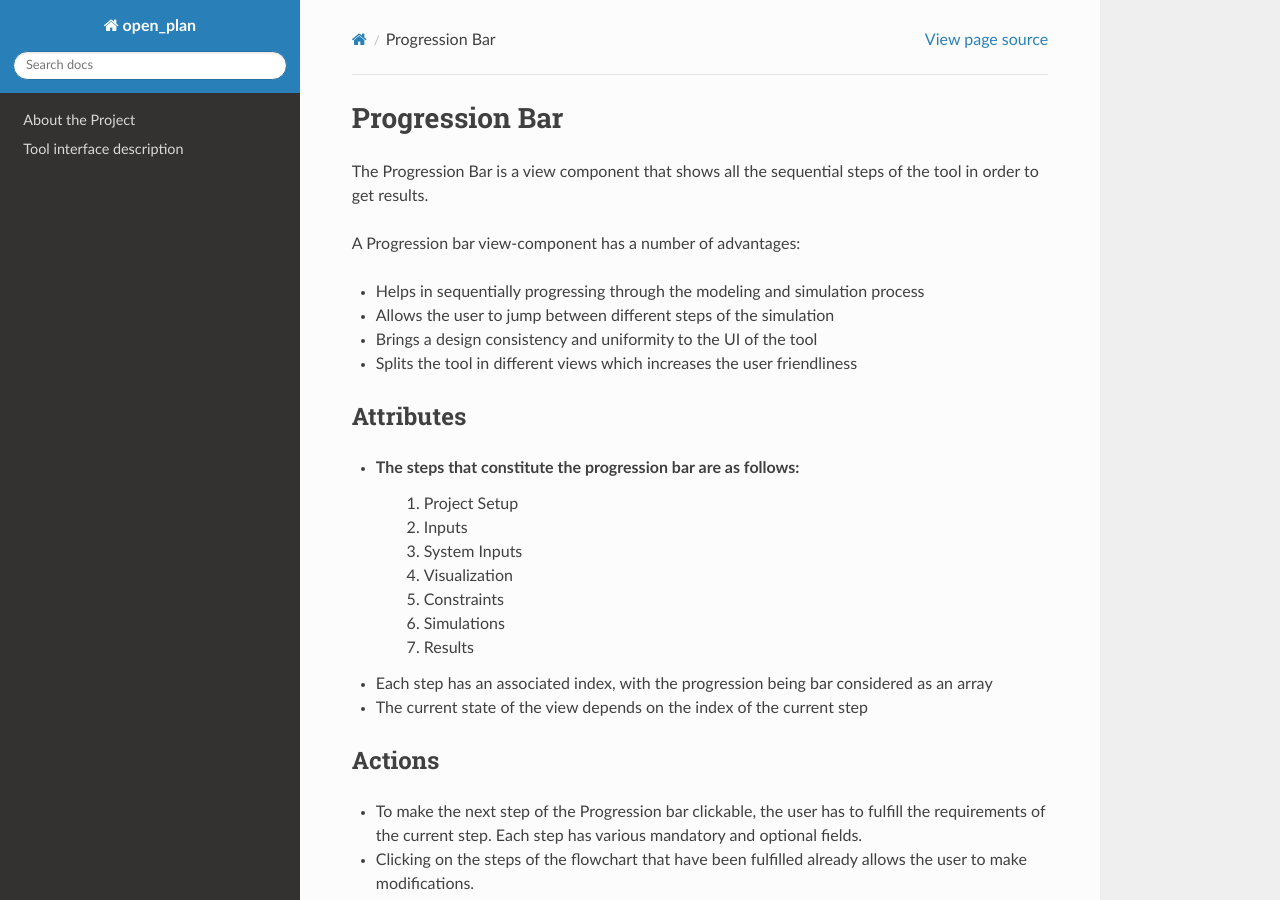
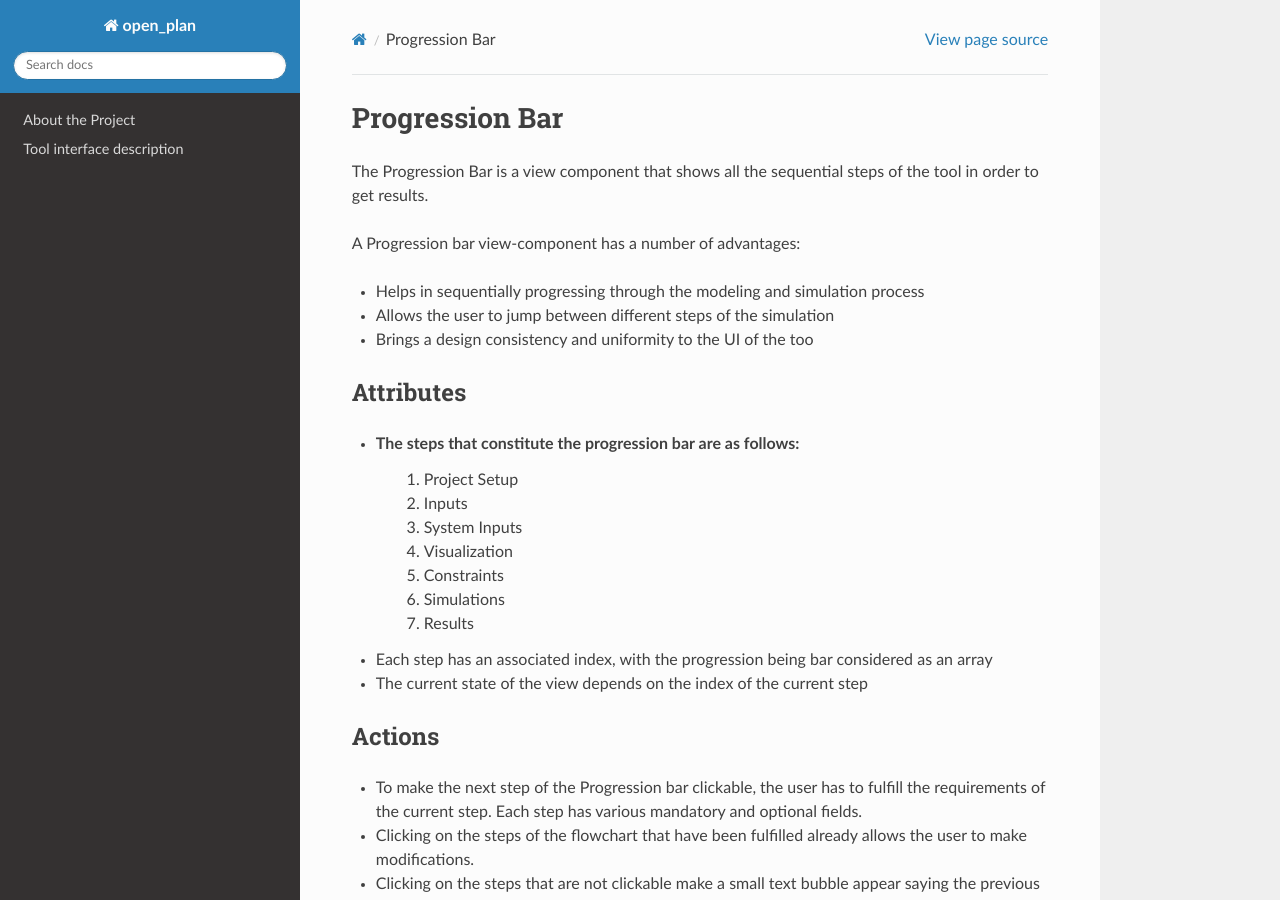
Before and after one commit to rl-institut/open_plan, a Sphinx documentation site: the page built from docs/view_components/progression_bar.rst, in a window 1280 px wide and 900 px high. Built offline with Sphinx 7.4.7 and the Read the Docs theme 2.0.0, drawn with Linux system fonts in a browser that asks for light colours; formulas are drawn with MathJax 3.

Commit message:
Remove attribute

```diff
--- a/docs/view_components/progression_bar.rst
+++ b/docs/view_components/progression_bar.rst
@@ -7,8 +7,7 @@
 
 * Helps in sequentially progressing through the modeling and simulation process
 * Allows the user to jump between different steps of the simulation
-* Brings a design consistency and uniformity to the UI of the tool
-* Splits the tool in different views which increases the user friendliness
+* Brings a design consistency and uniformity to the UI of the too
 
 Attributes
 ^^^^^^^^^^
```
